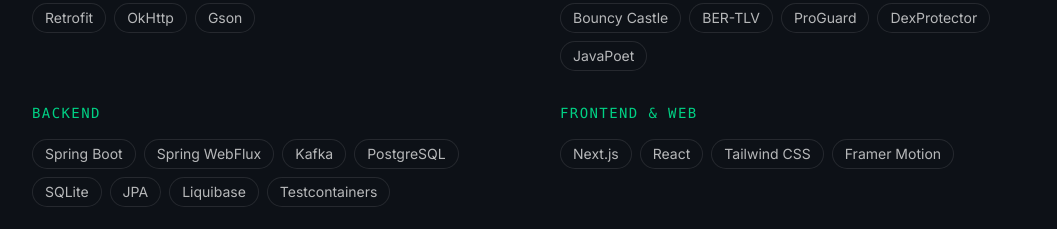
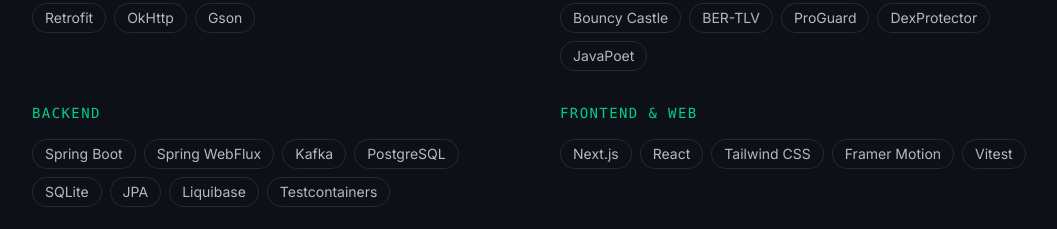
Before and after one commit to BargystV/portfolio, a Next.js app: page / in a window 1280 px wide. Shown: the part 2580-2809 px from the top of the page, without its empty margins (96-1153 px from the left). Built offline with nearby package versions, Linux system fonts and the light colour scheme.

Commit message:
feat: add Vitest to Frontend & Web skills group

```diff
--- a/content/skills.ts
+++ b/content/skills.ts
@@ -43,7 +43,7 @@
   {
     // Фронтенд и веб-разработка
     key: 'frontend',
-    items: ['Next.js', 'React', 'Tailwind CSS', 'Framer Motion'],
+    items: ['Next.js', 'React', 'Tailwind CSS', 'Framer Motion', 'Vitest'],
   },
   {
     // Архитектурные паттерны
```
